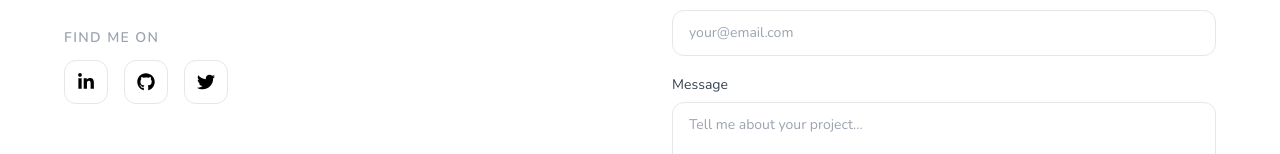
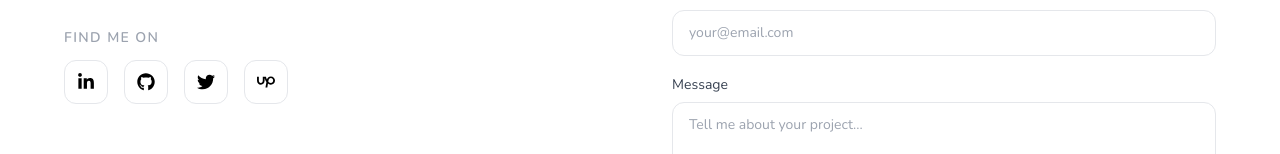
Before and after one commit to Abosi-Godwin/Abosi, a Next.js app: page / in a window 1280 px wide. Shown: the part 3159-3313 px from the top of the page. Built offline with nearby package versions, Linux system fonts and the light colour scheme.

Commit message:
made more changes

```diff
--- a/app/components/Contact.tsx
+++ b/app/components/Contact.tsx
@@ -2,7 +2,7 @@
 
 import { useState } from "react";
 import { motion } from "framer-motion";
-import { FaLinkedinIn, FaGithub, FaTwitter } from "react-icons/fa6";
+import { FaLinkedinIn, FaGithub, FaTwitter, FaUpwork } from "react-icons/fa6";
 import Heading from "../components/Heading";
 
 type FormState = "idle" | "loading" | "success" | "error";
@@ -45,7 +45,6 @@ const Contact = () => {
     return (
         <section className="py-20 px-4" id="contact">
             <div className="max-w-6xl mx-auto grid grid-cols-1 md:grid-cols-2 gap-16 items-start">
-
                 {/* Left — copy */}
                 <motion.div
                     initial={{ opacity: 0, x: -24 }}
@@ -89,6 +88,14 @@ const Contact = () => {
                                 className="p-3 rounded-xl border border-gray-200 hover:border-primary hover:text-primary transition-colors"
                             >
                                 <FaTwitter size={18} />
+                            </a>
+                            <a
+                                href="https://www.upwork.com/freelancers/~010c925ad55e60618b"
+                                target="_blank"
+                                rel="noopener noreferrer"
+                                className="p-3 rounded-xl border border-gray-200 hover:border-primary hover:text-primary transition-colors"
+                            >
+                                <FaUpwork size={18} />
                             </a>
                         </div>
                     </div>
--- a/app/components/Hero.tsx
+++ b/app/components/Hero.tsx
@@ -50,7 +50,7 @@ const Hero = () => {
                 {/* Buttons */}
                 <div className="mt-6 flex flex-wrap justify-center gap-3 md:justify-start">
                     <Link
-                        href="/contact"
+                        href="/#contact"
                         className="rounded-md bg-secondary px-7 py-2.5 text-sm font-bold text-white shadow-sm transition-transform hover:scale-105 active:scale-95"
                     >
                         Hire Me
--- a/app/components/MobileNav.tsx
+++ b/app/components/MobileNav.tsx
@@ -2,8 +2,8 @@ const MobileNav = () => {
     return (
         <div className="flex items-center justify-center px-3 md:hidden">
             <a
-                href="/Abosi-Godwin-Resume.pdf"
-                download
+                href="/Abosi_Godwin_CV.pdf"
+              download="Abosi_Godwin_Resume.pdf"
                 className="w-full text-center rounded-xl bg-secondary
         text-white font-semibold py-1.5 px-2
         hover:bg-purple-700 active:scale-95
```
Also changed, not shown: 1 other file (tests, documents, lock files or other folders).
